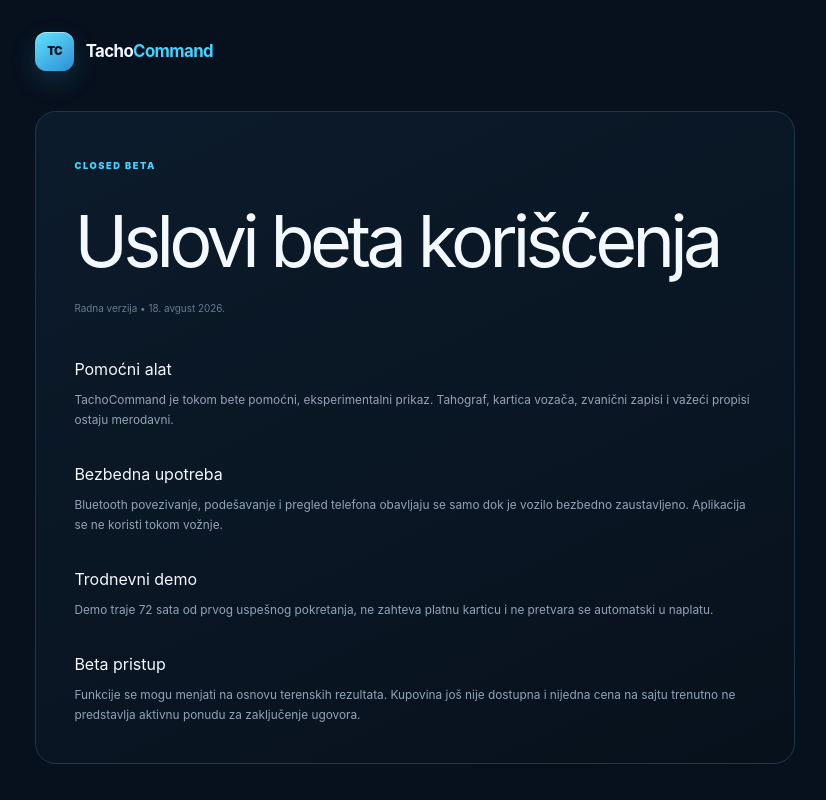
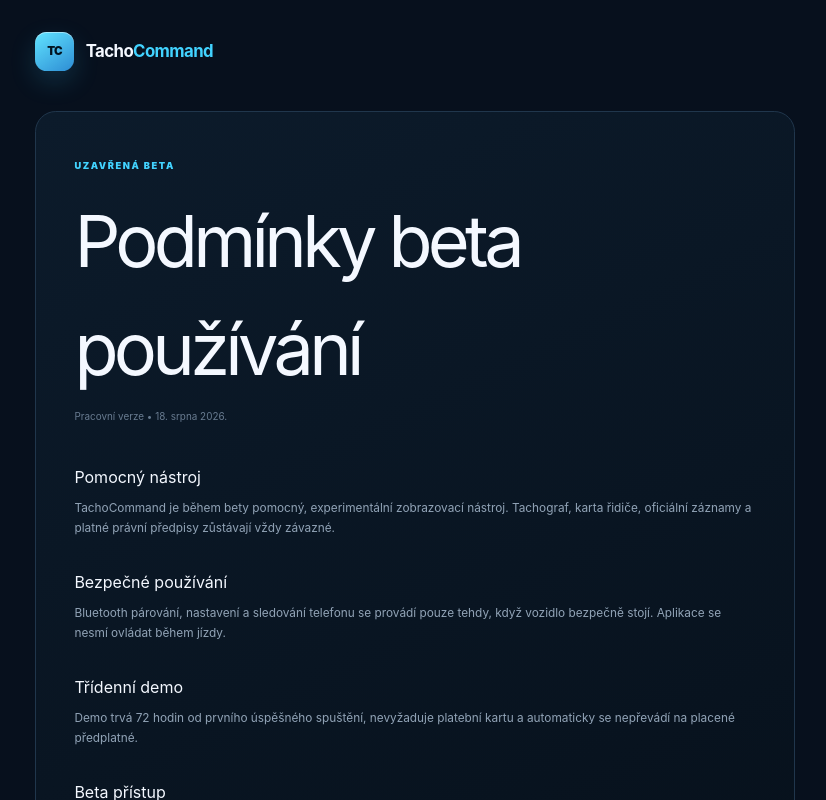
Before and after one commit to JakDoh/Tacho-Command, a Next.js app: page /terms in a window 1280 px wide. Shown: the top 800 px of the page, without its empty margins (225-1051 px from the left). Built offline with nearby package versions, Linux system fonts and the light colour scheme.

Commit message:
Translate TermsPage content to Czech

```diff
--- a/app/terms/page.tsx
+++ b/app/terms/page.tsx
@@ -2,15 +2,15 @@ import LegalPage from "../legal-page";
 
 export default function TermsPage() {
   return (
-    <LegalPage kicker="CLOSED BETA" title="Uslovi beta korišćenja" updated="Radna verzija • 18. avgust 2026.">
-      <h2>Pomoćni alat</h2>
-      <p>TachoCommand je tokom bete pomoćni, eksperimentalni prikaz. Tahograf, kartica vozača, zvanični zapisi i važeći propisi ostaju merodavni.</p>
-      <h2>Bezbedna upotreba</h2>
-      <p>Bluetooth povezivanje, podešavanje i pregled telefona obavljaju se samo dok je vozilo bezbedno zaustavljeno. Aplikacija se ne koristi tokom vožnje.</p>
-      <h2>Trodnevni demo</h2>
-      <p>Demo traje 72 sata od prvog uspešnog pokretanja, ne zahteva platnu karticu i ne pretvara se automatski u naplatu.</p>
-      <h2>Beta pristup</h2>
-      <p>Funkcije se mogu menjati na osnovu terenskih rezultata. Kupovina još nije dostupna i nijedna cena na sajtu trenutno ne predstavlja aktivnu ponudu za zaključenje ugovora.</p>
+    <LegalPage kicker="UZAVŘENÁ BETA" title="Podmínky beta používání" updated="Pracovní verze • 18. srpna 2026.">
+      <h2>Pomocný nástroj</h2>
+      <p>TachoCommand je během bety pomocný, experimentální zobrazovací nástroj. Tachograf, karta řidiče, oficiální záznamy a platné právní předpisy zůstávají vždy závazné.</p>
+      <h2>Bezpečné používání</h2>
+      <p>Bluetooth párování, nastavení a sledování telefonu se provádí pouze tehdy, když vozidlo bezpečně stojí. Aplikace se nesmí ovládat během jízdy.</p>
+      <h2>Třídenní demo</h2>
+      <p>Demo trvá 72 hodin od prvního úspěšného spuštění, nevyžaduje platební kartu a automaticky se nepřevádí na placené předplatné.</p>
+      <h2>Beta přístup</h2>
+      <p>Funkce se mohou měnit na základě výsledků z terénního testování. Nákup licence zatím není k dispozici a žádná cena na webu v současnosti nepředstavuje aktivní nabídku k uzavření smlouvy.</p>
     </LegalPage>
   );
 }
```
